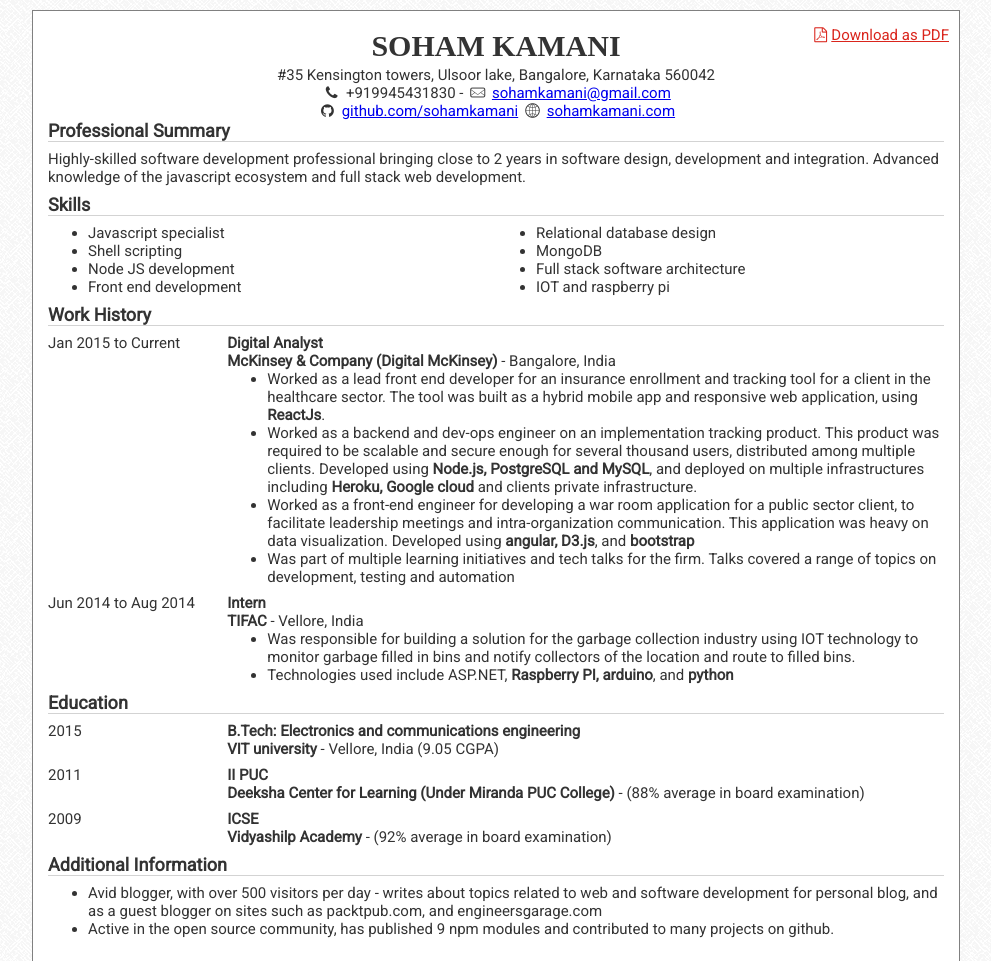
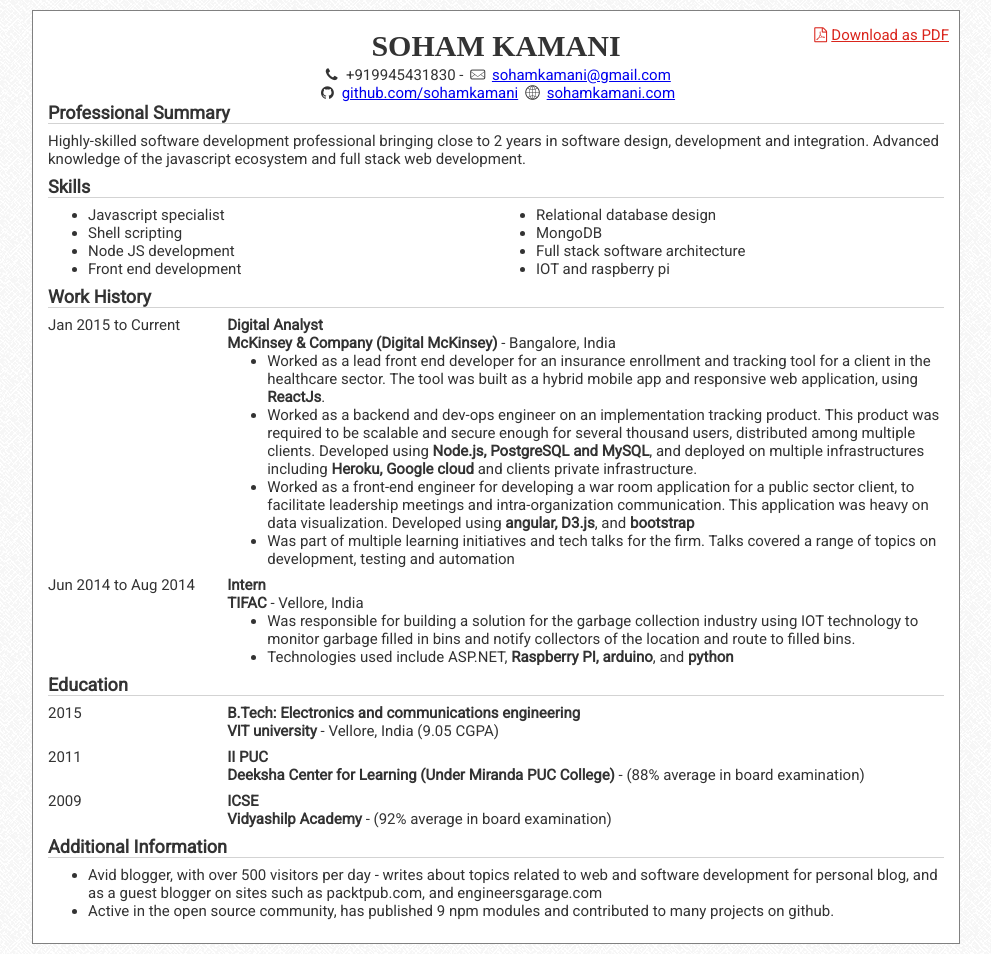
Before and after one commit to sohamkamani/me, a website: page cv.html in a window 1280 px wide. Shown: the top 961 px of the page, without its empty margins (144-1135 px from the left). Drawn offline with Linux system fonts and the light colour scheme.

Commit message:
removed address

```diff
--- a/cv.html
+++ b/cv.html
@@ -14,9 +14,6 @@
     <div class="download-as"><a href="./soham_kamani_cv.pdf"><i class="icon-file-pdf"></i>Download as PDF</a></div>
     <header>
       <h1>SOHAM KAMANI</h1>
-      <p>
-        #35 Kensington towers, Ulsoor lake, Bangalore, Karnataka 560042
-      </p>
       <p><i class="icon-phone"></i> +919945431830 - <i class="icon-mail"></i> <a href="mailto:sohamkamani@gmail.com">sohamkamani@gmail.com</a></p>
       <p>
         <i class="demo-icon icon-github-circled"></i>
```
Also changed, not shown: 1 other file.
